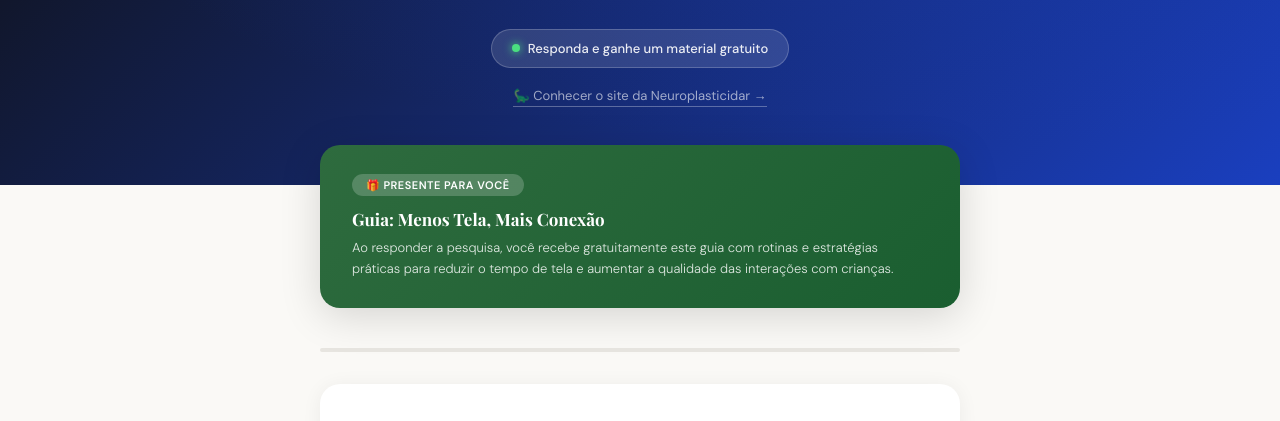
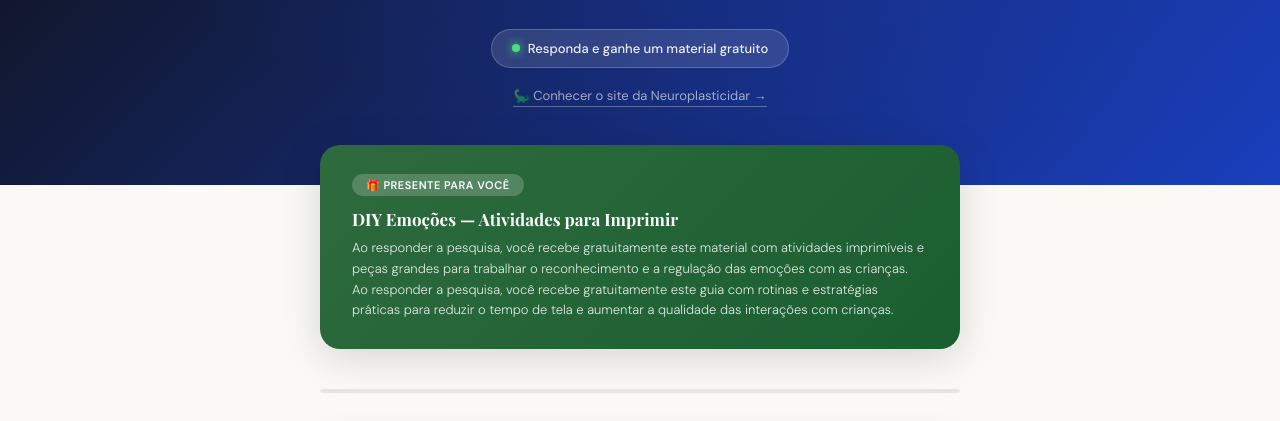
Before and after one commit to admrisedesign-branding/neuroplasticidar, a plain HTML site: page pesquisa-at.html in a window 1280 px wide. Shown: the part 319-740 px from the top of the page. Drawn offline with nearby package versions, Linux system fonts and the light colour scheme; a web font is replaced by a local one.

Commit message:
Update pesquisa-at.html

```diff
--- a/pesquisa-at.html
+++ b/pesquisa-at.html
@@ -211,7 +211,8 @@ body{font-family:'DM Sans',sans-serif;background:var(--parchment);color:var(--in
   <!-- PRESENTE -->
   <div class="presente-card">
     <div class="presente-badge">🎁 Presente para você</div>
-    <h3>Guia: Menos Tela, Mais Conexão</h3>
+  <h3>DIY Emoções — Atividades para Imprimir</h3>
+    <p>Ao responder a pesquisa, você recebe gratuitamente este material com atividades imprimíveis e peças grandes para trabalhar o reconhecimento e a regulação das emoções com as crianças.</p>
     <p>Ao responder a pesquisa, você recebe gratuitamente este guia com rotinas e estratégias práticas para reduzir o tempo de tela e aumentar a qualidade das interações com crianças.</p>
   </div>
 
@@ -395,7 +396,7 @@ body{font-family:'DM Sans',sans-serif;background:var(--parchment);color:var(--in
         <div class="section-header">
           <div class="section-num">5</div>
           <h2>Receba o presente 🎁</h2>
-          <p>Informe seu e-mail para receber o guia gratuito assim que enviar a pesquisa.</p>
+          <p>Informe seu e-mail para receber o material gratuito assim que enviar a pesquisa.</p>
         </div>
 
         <div class="fields-row">
@@ -435,7 +436,7 @@ body{font-family:'DM Sans',sans-serif;background:var(--parchment);color:var(--in
     </div>
     <div style="font-size:32px;margin-bottom:12px">🎉</div>
     <h2>Obrigada, <span id="success-nome"></span>!</h2>
-    <p>Sua resposta foi enviada e o guia <strong>Menos Tela, Mais Conexão</strong> já está a caminho do seu e-mail.</p>
+    <p>Sua resposta foi enviada e o material <strong>DIY Emoções — Atividades para Imprimir</strong> já está a caminho do seu e-mail.</p>
     <div style="background:#FEF3C7;border-left:4px solid #F59E0B;border-radius:8px;padding:14px 16px;margin:20px auto;text-align:left;max-width:480px">
       <p style="margin:0;font-size:14px;color:#78350F;line-height:1.5"><strong>📬 Importante:</strong> se não encontrar na <strong>Caixa de Entrada</strong>, dê uma olhada nas abas <strong>"Promoções"</strong> e <strong>"Spam"</strong> do seu Gmail. 💜</p>
     </div>
```
